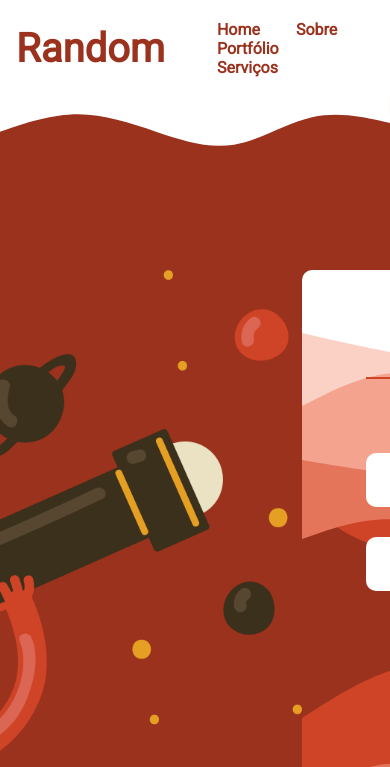
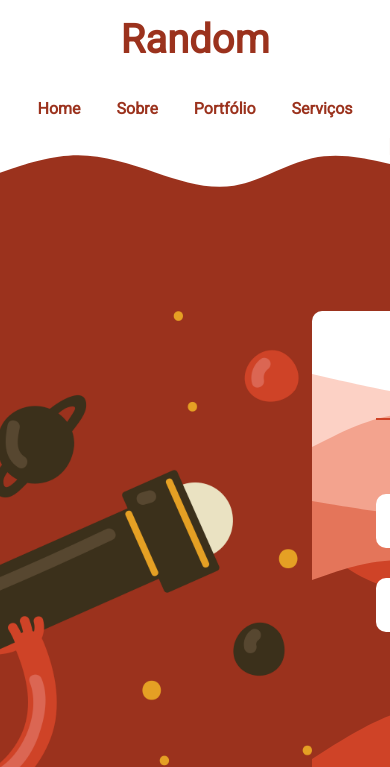
Before and after one commit to carlos-kennedy/projetos, a plain HTML site: page random_project/index.html in a window 390 px wide. Shown: the top 767 px of the page. Drawn offline with Linux system fonts and the light colour scheme.

Commit message:
Responsividade
Adicionando responsivo.

```diff
--- /dev/null
+++ b/random_project/css/responsividade.css
@@ -0,0 +1,20 @@
+@media (max-width: 1024px) {
+
+    .container {
+        width: 90%;
+    }
+
+
+}
+
+@media (max-width: 650px) {
+
+    header {
+        display: flex;
+        align-items: center;
+        flex-direction: column;
+    }
+
+
+
+}
--- a/random_project/index.html
+++ b/random_project/index.html
@@ -10,6 +10,7 @@
     <!-- fim favicon -->
     <!-- css -->
     <link rel="stylesheet" href="css/style.css">
+    <link rel="stylesheet" href="css/responsividade.css">
     <!-- fim css -->
     <title>random project</title>
 
```
